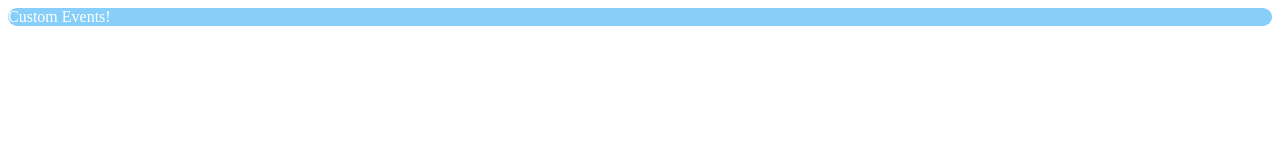
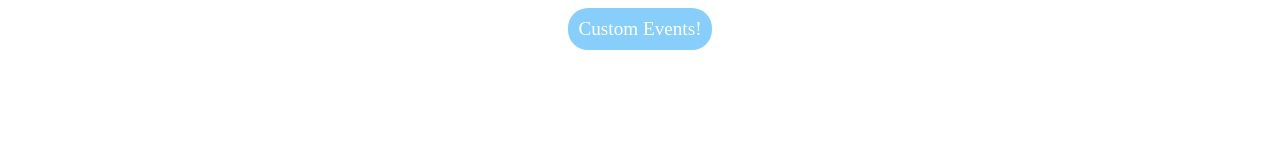
Before and after one commit to experiments-albererre/CustomEvents-playground, a plain HTML site: page index.html in a window 1280 px wide. Drawn offline with Linux system fonts and the light colour scheme.

Commit message:
style update

```diff
--- a/index.css
+++ b/index.css
@@ -1,5 +1,12 @@
-.customEventTitle {
+.customEventContainer {
+    display: flex;
+    justify-content: center;
+}
+
+.customEventText {
     color: white;
     background: lightskyblue;
+    font-size: 1.2em;
     border-radius: 20px;
+    padding: 10px;
 }
--- a/index.html
+++ b/index.html
@@ -9,8 +9,10 @@
     <link rel="stylesheet" href="index.css">
 </head>
 <body>
-    <div class="customEventTitle">
-        Custom Events!
+    <div class="customEventContainer">
+        <div class="customEventText">
+            Custom Events!
+        </div>
     </div>
 
     <script src="simpleAlert.js"></script>
```
